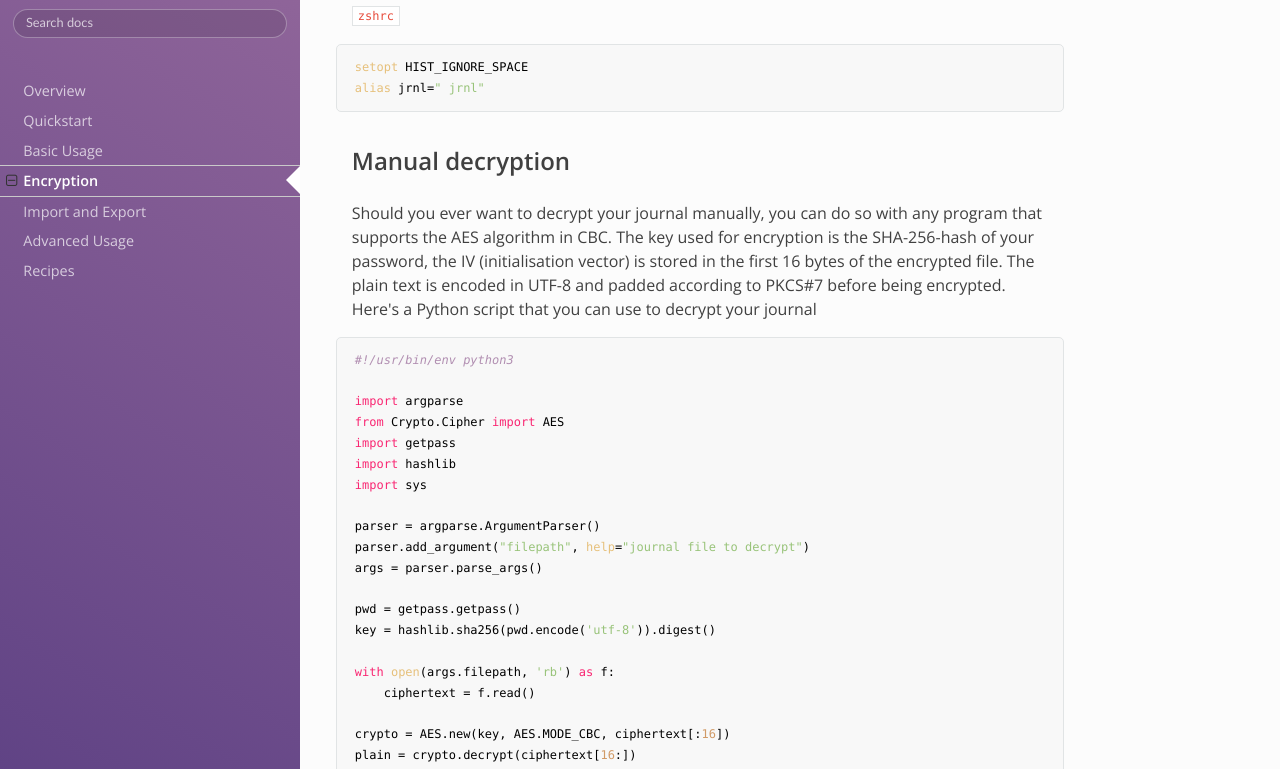
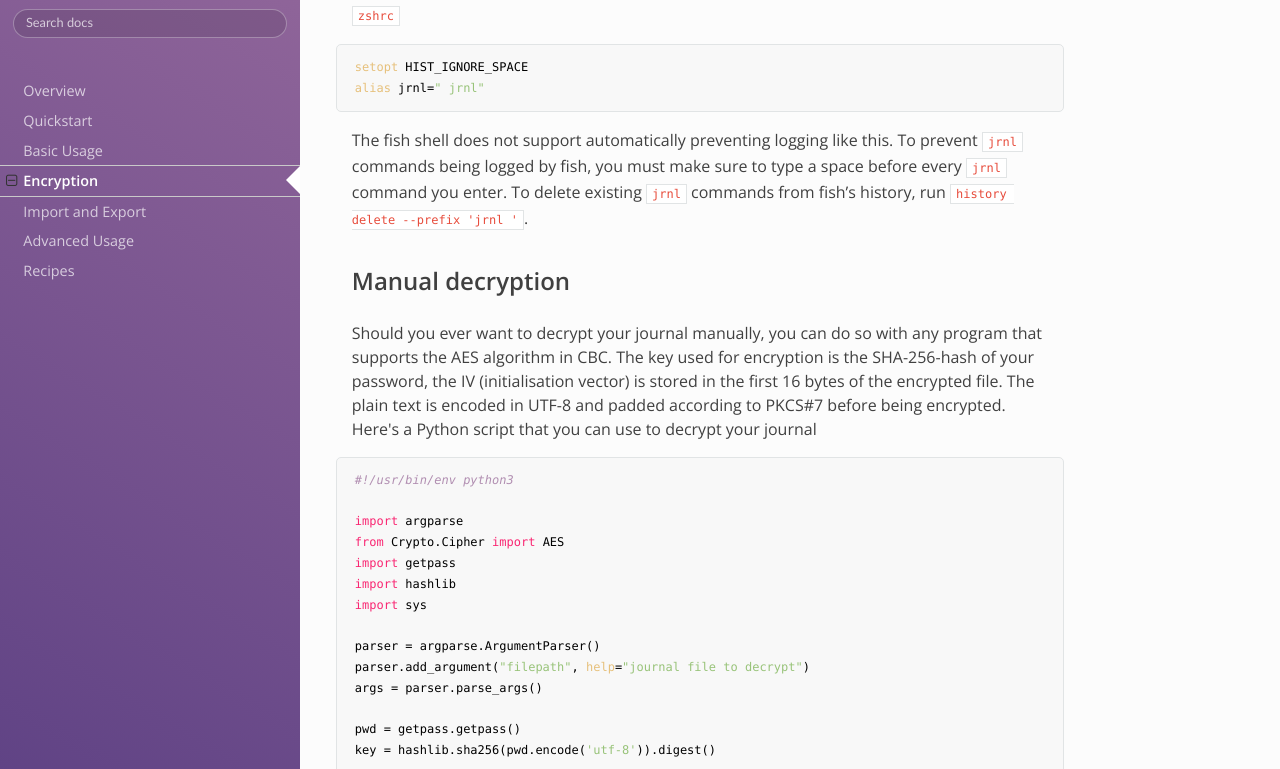
Before and after one commit to jrnl-org/jrnl, an MkDocs documentation site: the page built from docs/encryption.md, in a window 1280 px wide and 900 px high, scrolled down 1025 px, cut to the strip 131-900 px from the top of the window. Built offline with MkDocs 1.6.1, drawn with Linux system fonts in a browser that asks for light colours; nearby versions of some CDN libraries.

Commit message:
Update docs
Add doc about extracting timestamps with no spaces
Timestamp formats may have no space between date and time components and
cause the script to fail.

In Encryption docs, explain how to prevent Fish history logging

````diff
--- a/docs/encryption.md
+++ b/docs/encryption.md
@@ -56,6 +56,12 @@ setopt HIST_IGNORE_SPACE
 alias jrnl=" jrnl"
 ```
 
+The fish shell does not support automatically preventing logging like
+this. To prevent `jrnl` commands being logged by fish, you must make
+sure to type a space before every `jrnl` command you enter. To delete
+existing `jrnl` commands from fish’s history, run
+`history delete --prefix 'jrnl '`.
+
 ## Manual decryption
 
 Should you ever want to decrypt your journal manually, you can do so
````
Also changed, not shown: docs/recipes.md (+4 -1 lines).
